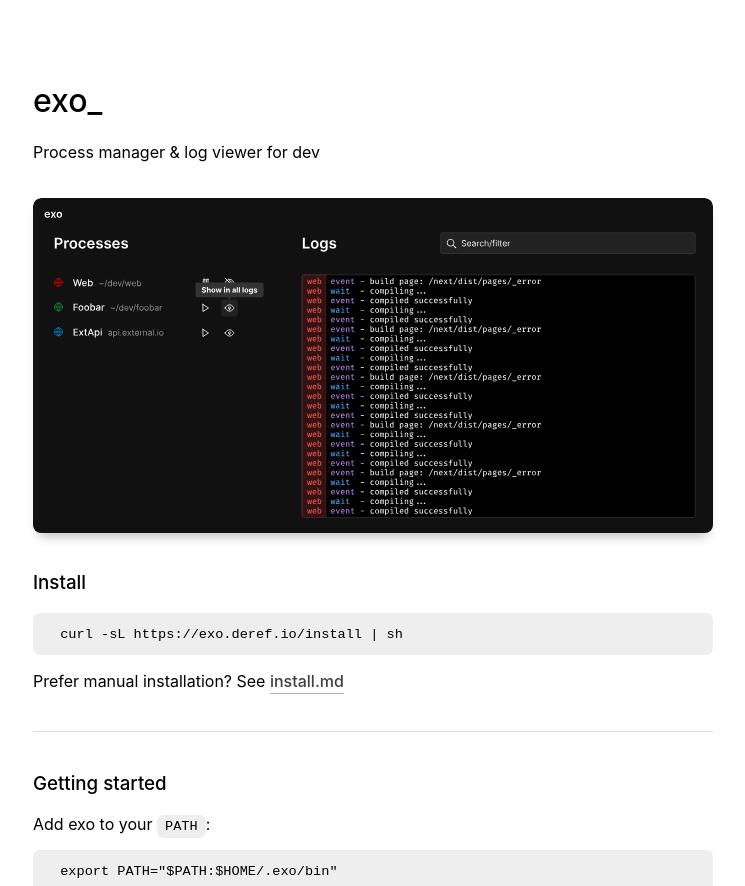
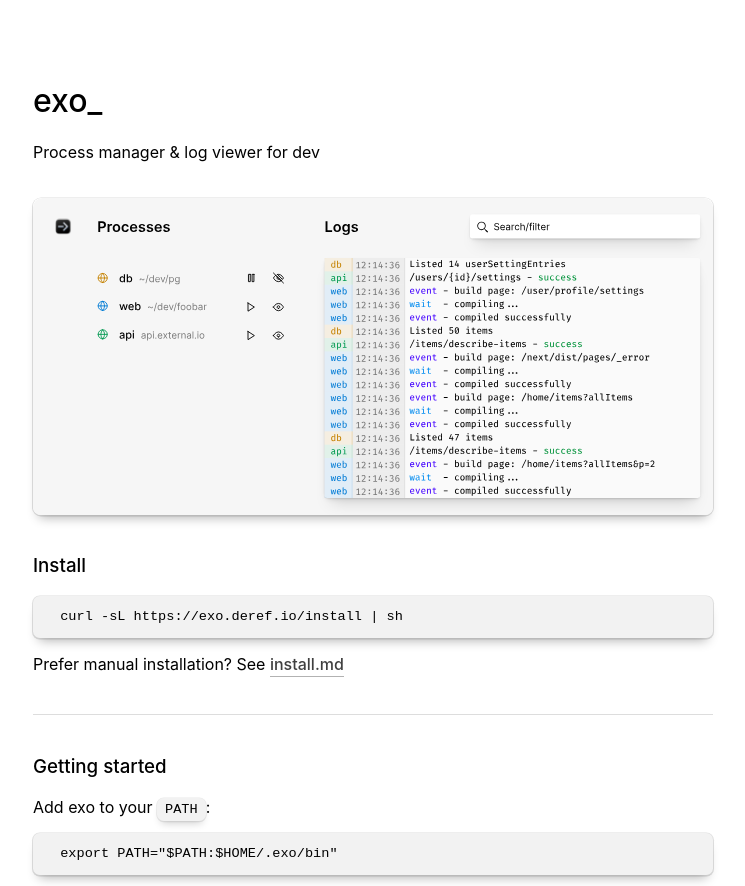
Before and after one commit to deref/exo-website, a Next.js app: page / in a window 1280 px wide. Shown: the top 886 px of the page, without its empty margins (267-1012 px from the left). Built offline with nearby package versions, Linux system fonts and the light colour scheme.

Commit message:
Light and dark mockups

```diff
--- a/pages/index.tsx
+++ b/pages/index.tsx
@@ -1,7 +1,8 @@
 import Head from "next/head";
 import { useEffect, useState } from "react";
 
-import SvgGUI from "~/public/svg/dark-exo.svg";
+import LightSvgGUI from "~/public/svg/V2-Light.svg";
+import DarkSvgGUI from "~/public/svg/V2-Dark.svg";
 
 export default function Home() {
 	const [title, setTitle] = useState("exo");
@@ -37,7 +38,12 @@ export default function Home() {
 			<br />
 
 			<div className="svg-wrapper">
-				<SvgGUI />
+				<div className="light-only">
+					<LightSvgGUI />
+				</div>
+				<div className="dark-only">
+					<DarkSvgGUI />
+				</div>
 			</div>
 
 			<br />
--- a/styles/globals.scss
+++ b/styles/globals.scss
@@ -20,13 +20,25 @@ a {
 .svg-wrapper {
 	position: relative;
 	box-shadow: 0px 0.33px 0px 1px rgba(255, 255, 255, 0.15),
-		0px 8px 12px -6px rgba(0, 0, 0, 0.33);
+		0px 8px 12px -6px rgba(0, 0, 0, 0.33), 0px 0.5px 0px 1px rgba(0, 0, 0, 0.15);
 	border-radius: 8px;
 	overflow: hidden;
-	aspect-ratio: calc(1280 / 630);
+	aspect-ratio: calc(1122 / 524);
 
 	svg {
 		max-width: 100%;
+	}
+}
+
+.dark-only {
+	display: none;
+}
+@media (prefers-color-scheme: dark) {
+	.dark-only {
+		display: block;
+	}
+	.light-only {
+		display: none;
 	}
 }
 
@@ -51,14 +63,21 @@ pre {
 	padding: 1em 2em;
 	overflow-x: auto;
 	overflow-y: hidden;
+	box-shadow: 0px 0.33px 0px 1px rgba(255, 255, 255, 0.15),
+		0px 8px 12px -6px rgba(0, 0, 0, 0.33), 0px 0.5px 0px 1px rgba(0, 0, 0, 0.15);
 }
 
 pre,
 code {
-	background: #aaaaaa33;
+	background: #44444411;
 	font-family: "Fira Code", monospace;
 	font-size: 0.85em;
 	border-radius: 0.5em;
+}
+
+code {
+	box-shadow: 0px 0.33px 0px 1px rgba(255, 255, 255, 0.15),
+		0px 6px 9px -4px rgba(0, 0, 0, 0.2), 0px 0.4px 0px 0.8px rgba(0, 0, 0, 0.1);
 }
 
 hr {
```
Also changed, not shown: public/svg/V2-Dark.svg (added), public/svg/V2-Light.svg (added).
